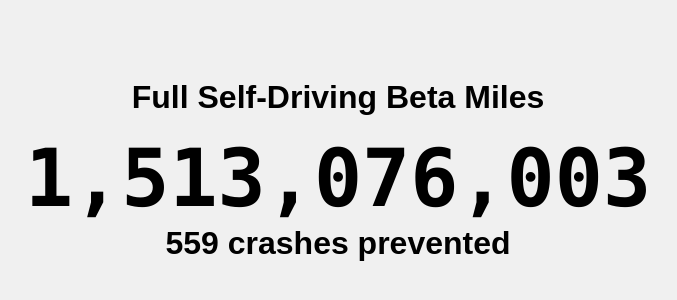
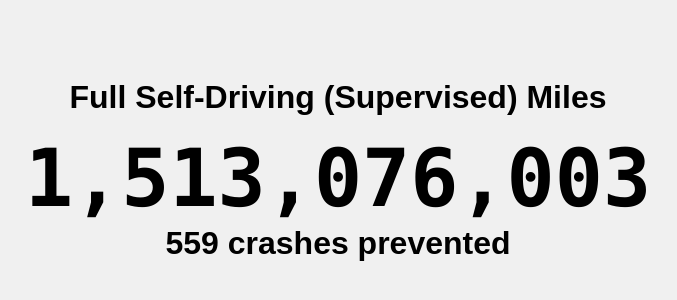
Before and after one commit to omarqazi/fsdmiles.com, a plain HTML site: page www/index.html in a window 1280 px wide. Shown: the part 240-540 px from the top of the page, without its empty margins (302-979 px from the left). Drawn offline with Linux system fonts and the light colour scheme.

Commit message:
removed beta tag

```diff
--- a/www/index.html
+++ b/www/index.html
@@ -3,7 +3,7 @@
 <head>
     <meta charset="UTF-8">
     <meta name="viewport" content="width=device-width, initial-scale=1.0">
-    <title>Total Full Self-Driving Beta Miles</title>
+    <title>Total Full Self-Driving Miles</title>
     <link rel="stylesheet" href="/styles.css">
     <script src="script.js" defer></script>
 		<meta http-equiv="Cache-Control" content="no-store, no-cache, must-revalidate">
@@ -11,7 +11,7 @@
 		<meta http-equiv="Expires" content="0">
 </head>
 <body>
-    <h1>Full Self-Driving Beta Miles</h1>
+    <h1>Full Self-Driving (Supervised) Miles</h1>
     <div id="miles-counter" class="counter">150,000,000</div>
     <div id="crashes-counter" class="crashes-counter">0 crashes prevented</div>
 </body>
```
